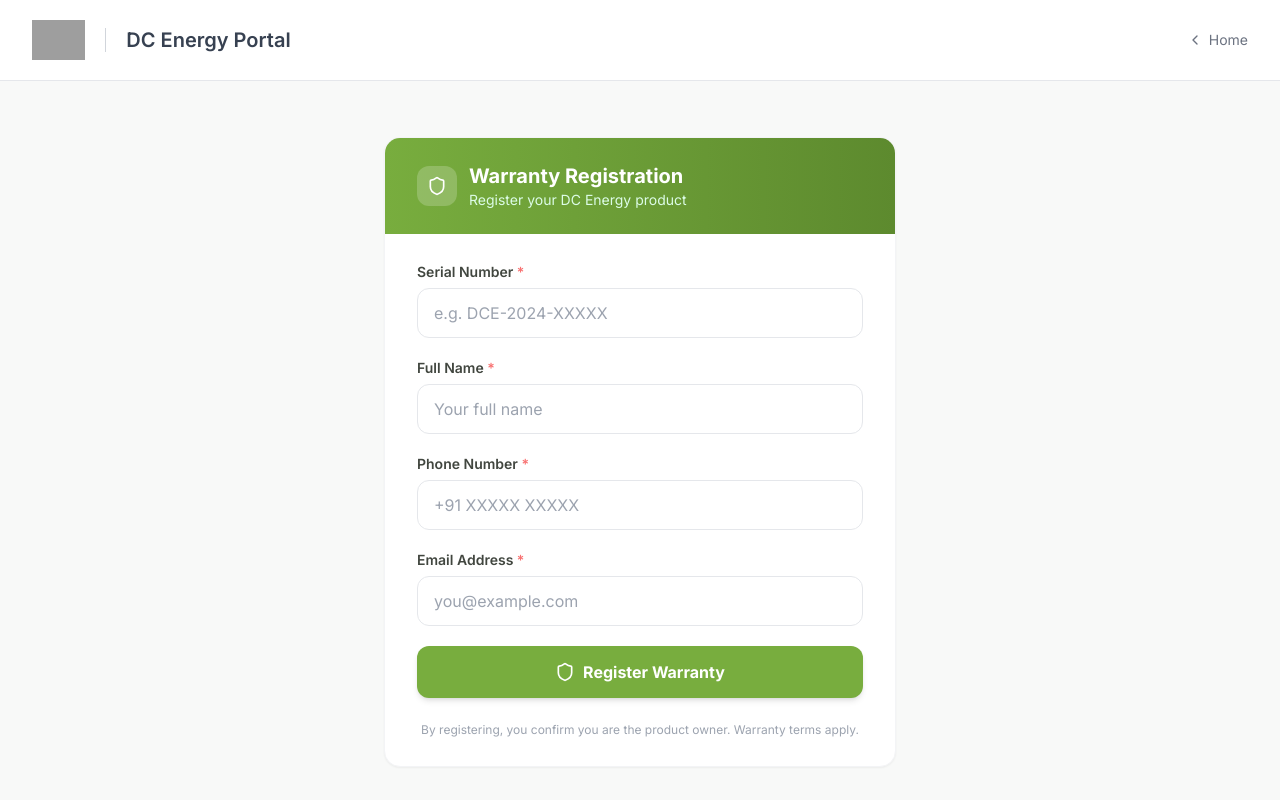
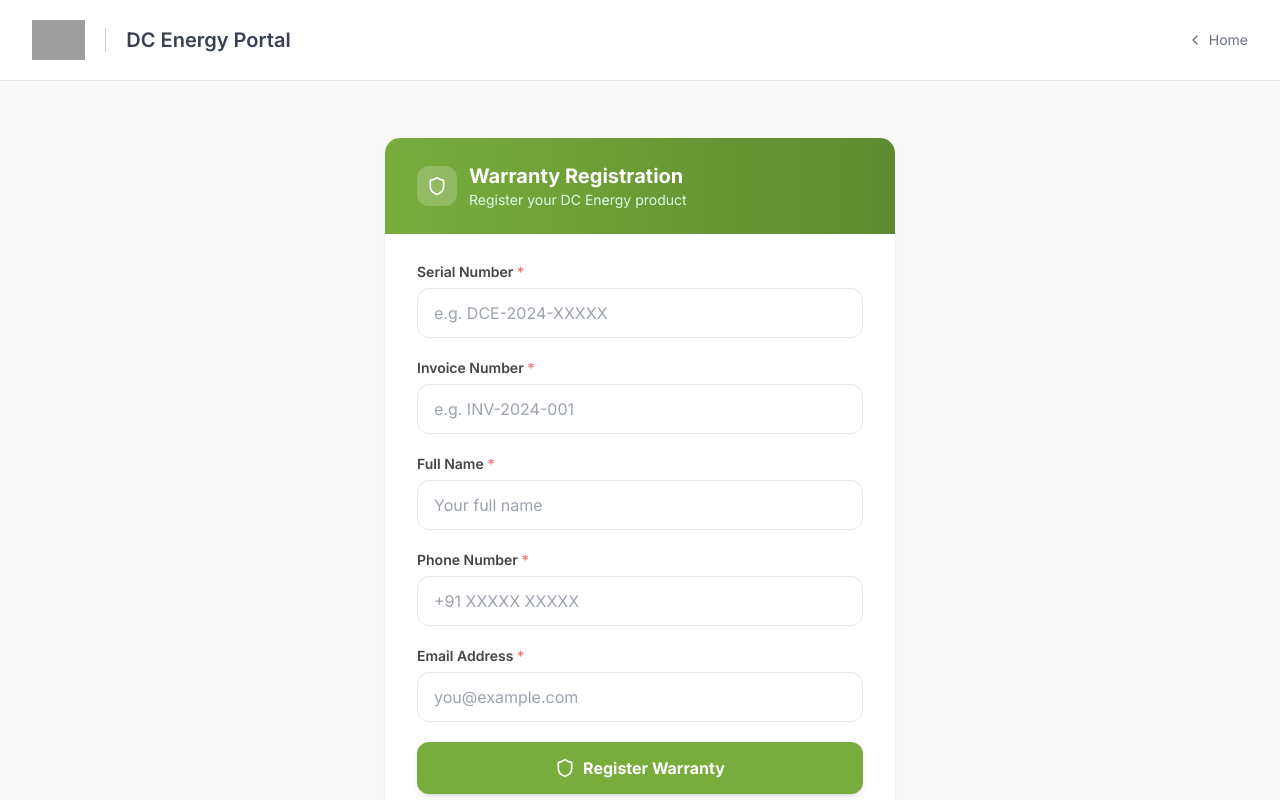
Before and after one commit to indrajeetmdate/Battery-Report_DC, a React (Vite) app: page / in a window 1280 px wide. Both pictures are taken after a click on the button 466 px from the left and 496 px from the top of the page. Shown: the top 800 px of the page. Built offline with nearby package versions, Linux system fonts and the light colour scheme; no server answers; grey boxes are pictures that could not be loaded.

Commit message:
feat: add invoice number to warranty registration

```diff
--- a/components/WarrantyRegistrationForm.tsx
+++ b/components/WarrantyRegistrationForm.tsx
@@ -15,6 +15,7 @@ export const WarrantyRegistrationForm: React.FC = () => {
     customer_name: '',
     phone_number: '',
     email: '',
+    invoice_number: '',
   });
   const [formState, setFormState] = useState<FormState>('idle');
   const [errorMessage, setErrorMessage] = useState('');
@@ -42,7 +43,7 @@ export const WarrantyRegistrationForm: React.FC = () => {
   };
 
   const handleReset = () => {
-    setFormData({ serial_number: '', customer_name: '', phone_number: '', email: '' });
+    setFormData({ serial_number: '', customer_name: '', phone_number: '', email: '', invoice_number: '' });
     setFormState('idle');
     setErrorMessage('');
   };
@@ -122,6 +123,22 @@ export const WarrantyRegistrationForm: React.FC = () => {
               type="text"
               placeholder="e.g. DCE-2024-XXXXX"
               value={formData.serial_number}
+              onChange={handleChange}
+              required
+              className={inputClass}
+            />
+          </div>
+
+          <div>
+            <label className={labelClass} htmlFor="invoice_number">
+              Invoice Number <span className="text-red-400">*</span>
+            </label>
+            <input
+              id="invoice_number"
+              name="invoice_number"
+              type="text"
+              placeholder="e.g. INV-2024-001"
+              value={formData.invoice_number}
               onChange={handleChange}
               required
               className={inputClass}
--- a/services/supabaseService.ts
+++ b/services/supabaseService.ts
@@ -17,6 +17,7 @@ export interface WarrantyRegistration {
   customer_name: string;
   phone_number: string;
   email: string;
+  invoice_number: string;
 }
 
 /** Check if a serial number already has a warranty registered */
@@ -44,6 +45,7 @@ export const registerWarranty = async (formData: WarrantyRegistration): Promise<
       customer_name: formData.customer_name.trim(),
       phone_number: formData.phone_number.trim(),
       email: formData.email.trim(),
+      invoice_number: formData.invoice_number.trim(),
     },
   ]);
 
```
